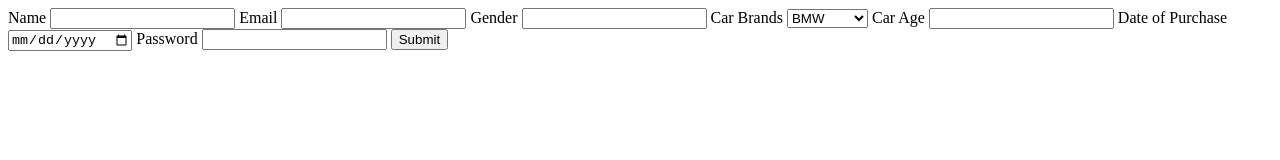
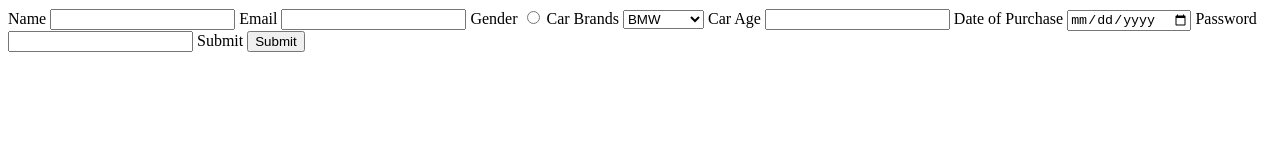
Before and after one commit to acciojob/car-insurance-form-Mohitkumar521, a website: page main.html in a window 1280 px wide. Drawn offline with Linux system fonts and the light colour scheme.

Commit message:
created a submission

```diff
--- a/main.html
+++ b/main.html
@@ -12,8 +12,8 @@
 	<input type="text" id="name" required>
 	<label for="email">Email</label>
 	<input type="Email" id="email" required>
-	<label for="Gender">Gender</label>
-	<input type="Radio Buttons" required>
+	<label for="gender">Gender</label>
+	<input type="Radio"   button="gender"required>
 	<label for="cars">Car Brands</label>
 <select id="cars">
   <option value="volvo">BMW</option>
@@ -26,7 +26,7 @@
 	<input type="Date" id="dop" required>
 	<label for="password">Password</label>
 	<input type="Password" id="password" required>
-	<label for="submit"></label>
+	<label for="submit">Submit</label>
 	<input type="submit" Button="submit"  >
 	</form>
 	<!-- the entire body must be written by student -->
```
